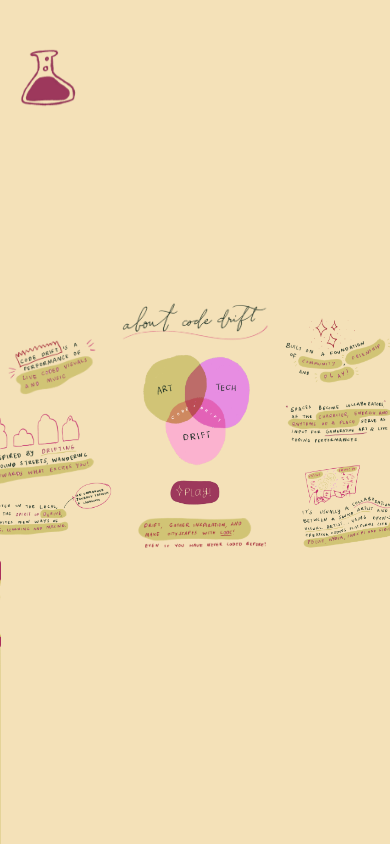
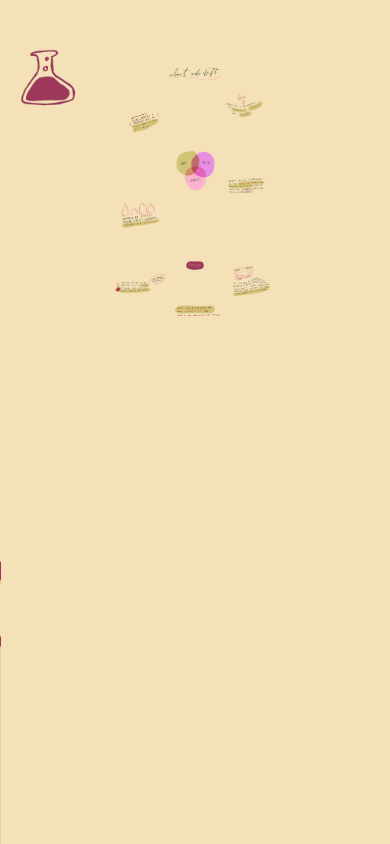
Before and after one commit to ajaibghar-co/code.drift, a Next.js app: page / in a window 390 px wide. Built offline with nearby package versions, Linux system fonts and the light colour scheme.

Commit message:
made about page responsive

```diff
--- a/app/page.tsx
+++ b/app/page.tsx
@@ -3,6 +3,9 @@
 import React from "react";
 import Image from "next/image";
 import Link from "next/link";
+
+const DESIGN_WIDTH = 1200;
+const DESIGN_HEIGHT = 700;
 
 type Sticker = {
   src: string;
@@ -26,20 +29,29 @@ const ELEMENTS: Sticker[] = [
 
 export default function AboutCodeDriftPage() {
   return (
-    <main className="min-h-screen bg-[#F4E1B8] flex items-center justify-center px-4 py-10">
-      <div className="w-full max-w-7xl mx-auto">
+    <main className="min-h-screen bg-[#F4E1B8] flex items-center justify-center overflow-hidden">
       <h1 className="sr-only">About Code Drift</h1>
 
-        {/* STAGE */}
-        <div className="relative w-full aspect-[16/9] flex items-center justify-center">
-          {/* SCALE WRAPPER */}
+      {/* VIEWPORT SCALE CONTAINER */}
       <div
-            className="
-              relative w-full h-full
-              origin-top
-              scale-[clamp(0.75,1vw+0.6,1)]
-            "
+        className="relative"
+        style={{
+          width: DESIGN_WIDTH,
+          height: DESIGN_HEIGHT,
+          transform: `
+            scale(
+              min(
+                ${window.innerWidth} / ${DESIGN_WIDTH},
+                ${window.innerHeight} / ${DESIGN_HEIGHT},
+                1
+              )
+            )
+          `,
+          transformOrigin: "top center",
+        }}
       >
+        {/* CANVAS */}
+        <div className="relative w-full h-full">
           {ELEMENTS.map((el, idx) => {
             const content = el.isGif ? (
               <img
@@ -51,7 +63,6 @@ export default function AboutCodeDriftPage() {
               <Image
                 src={el.src}
                 alt={el.alt}
-                  sizes="(min-width: 1280px) 1200px, 100vw"
                 width={1200}
                 height={800}
                 className="w-full h-auto object-contain"
@@ -70,15 +81,12 @@ export default function AboutCodeDriftPage() {
                   transform: "translate(-50%, -50%)",
                 }}
               >
-                  <div className="relative w-full h-auto">
                 {el.isGif ? <Link href="/how-to-play">{content}</Link> : content}
-                  </div>
               </div>
             );
           })}
         </div>
       </div>
-      </div>
     </main>
   );
 }
```
Lines whose indentation alone changed are shown as unchanged.
